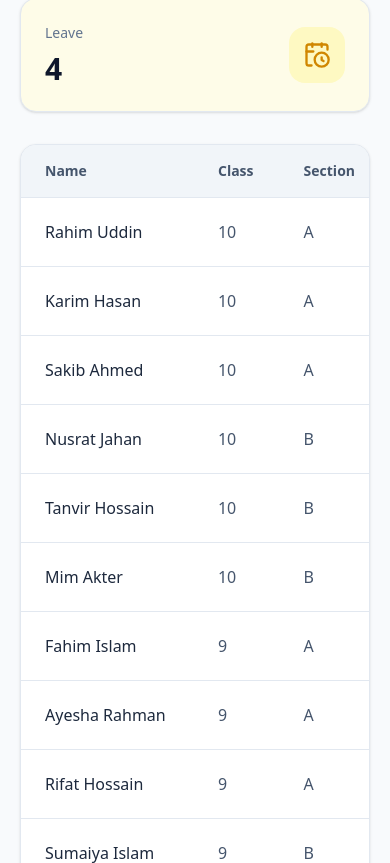
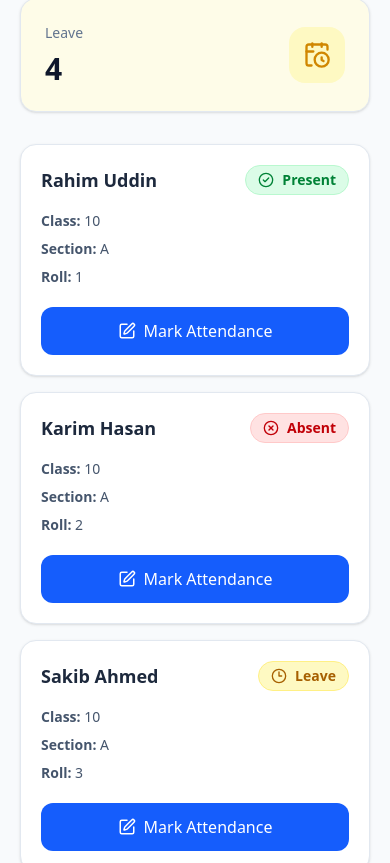
Before and after one commit to mdabgal/student-attendance, a Next.js app: page / in a window 390 px wide. Shown: the part 1601-2464 px from the top of the page. Built offline with nearby package versions, Linux system fonts and the light colour scheme.

Commit message:
readme file and skeleton file add

```diff
--- a/src/app/page.tsx
+++ b/src/app/page.tsx
@@ -1,87 +1,143 @@
 "use client";
 
-import { useState } from "react";
+import { useEffect, useState } from "react";
 
 import Navbar from "@/components/layout/Navbar";
 import Hero from "@/components/home/Hero";
 import SearchFilter from "@/components/home/SearchFilter";
 import SummaryCards from "@/components/home/SummaryCards";
+
 import StudentTable from "@/components/attendance/StudentTable";
+import StudentSkeleton from "@/components/attendance/StudentSkeleton";
 import AttendanceModal from "@/components/attendance/AttendanceModal";
 
 import { students } from "@/data/students";
 import { Student, AttendanceStatus } from "@/types/student";
 
+
 export default function Home() {
+
   // Student List
   const [studentList, setStudentList] = useState(students);
+
 
   // Search
   const [search, setSearch] = useState("");
 
+
   // Class Filter
   const [selectedClass, setSelectedClass] = useState("All");
 
+
+  // Loading
+  const [loading, setLoading] = useState(true);
+
+
+
+  // Fake Loading
+  useEffect(() => {
+
+    const timer = setTimeout(() => {
+      setLoading(false);
+    }, 1000);
+
+
+    return () => clearTimeout(timer);
+
+  }, []);
+
+
+
+
   // Modal
-  const [selectedStudent, setSelectedStudent] = useState<Student | null>(null);
-  const [isModalOpen, setIsModalOpen] = useState(false);
+  const [selectedStudent, setSelectedStudent] =
+    useState<Student | null>(null);
 
-  // Edit Button
+
+  const [isModalOpen, setIsModalOpen] =
+    useState(false);
+
+
+
+  // Open Modal
   const handleEdit = (student: Student) => {
+
     setSelectedStudent(student);
+
     setIsModalOpen(true);
+
   };
 
-  // Save Attendance
+
+
+
+  // Update Attendance
   const handleSave = (status: AttendanceStatus) => {
+
     if (!selectedStudent) return;
+
 
     setStudentList((prev) =>
       prev.map((student) =>
         student.id === selectedStudent.id
-          ? { ...student, status }
+          ? {
+              ...student,
+              status,
+            }
           : student
       )
     );
 
+
     setIsModalOpen(false);
+
     setSelectedStudent(null);
+
   };
+
+
+
+
 
   // Search + Filter
   const filteredStudents = studentList.filter((student) => {
-    const matchesSearch = student.name
+
+
+    const matchesSearch =
+      student.name
         .toLowerCase()
         .includes(search.toLowerCase());
+
 
     const matchesClass =
       selectedClass === "All" ||
       student.class === selectedClass;
 
+
+
     return matchesSearch && matchesClass;
+
   });
 
-  // Summary
-  const totalStudents = studentList.length;
 
-  const presentStudents = studentList.filter(
-    (student) => student.status === "present"
-  ).length;
 
-  const absentStudents = studentList.filter(
-    (student) => student.status === "absent"
-  ).length;
 
-  const leaveStudents = studentList.filter(
-    (student) => student.status === "leave"
-  ).length;
 
   return (
+
     <main className="min-h-screen bg-slate-50">
+
+
       <Navbar />
 
+
+
       <div className="mx-auto max-w-7xl space-y-8 px-5 py-8">
+
+
         <Hero />
+
+
 
         <SearchFilter
           search={search}
@@ -89,25 +145,59 @@ export default function Home() {
           selectedClass={selectedClass}
           setSelectedClass={setSelectedClass}
         />
+
+
+
         <SummaryCards
           students={studentList}
         />
+
+
+
+
+        {
+          loading ? (
+
+            <StudentSkeleton />
+
+          ) : (
 
             <StudentTable
               students={filteredStudents}
               onEdit={handleEdit}
             />
 
+          )
+        }
+
+
+
+
+
         <AttendanceModal
+
           isOpen={isModalOpen}
+
           student={selectedStudent}
+
           onClose={() => {
+
             setIsModalOpen(false);
+
             setSelectedStudent(null);
+
           }}
+
           onSave={handleSave}
+
         />
+
+
+
       </div>
+
+
     </main>
+
   );
 }
--- /dev/null
+++ b/src/components/attendance/StudentSkeleton.tsx
@@ -0,0 +1,49 @@
+export default function StudentSkeleton() {
+  return (
+    <section className="space-y-4">
+
+      {
+        Array.from({ length: 5 }).map((_, index) => (
+          <div
+            key={index}
+            className="
+            animate-pulse
+            rounded-2xl
+            border
+            border-slate-200
+            bg-white
+            p-5
+            shadow-sm
+            "
+          >
+
+            <div className="flex items-center justify-between">
+
+              <div className="h-5 w-32 rounded bg-slate-200"></div>
+
+              <div className="h-6 w-20 rounded-full bg-slate-200"></div>
+
+            </div>
+
+
+            <div className="mt-5 space-y-3">
+
+              <div className="h-4 w-40 rounded bg-slate-200"></div>
+
+              <div className="h-4 w-36 rounded bg-slate-200"></div>
+
+              <div className="h-4 w-28 rounded bg-slate-200"></div>
+
+            </div>
+
+
+            <div className="mt-5 h-10 w-full rounded-xl bg-slate-200"></div>
+
+
+          </div>
+        ))
+      }
+
+    </section>
+  );
+}
--- a/src/components/attendance/StudentTable.tsx
+++ b/src/components/attendance/StudentTable.tsx
@@ -2,6 +2,7 @@
 
 import { Student } from "@/types/student";
 import StatusBadge from "./StatusBadge";
+import { Edit } from "lucide-react";
 
 interface StudentTableProps {
   students: Student[];
@@ -13,33 +14,40 @@ export default function StudentTable({
   onEdit,
 }: StudentTableProps) {
 
+
   // Empty State
   if (students.length === 0) {
     return (
       <section className="rounded-2xl border border-slate-200 bg-white p-10 text-center shadow-sm">
-        <div className="mx-auto max-w-md">
         <h2 className="text-2xl font-bold text-slate-800">
           No students found
         </h2>
 
         <p className="mt-2 text-slate-500">
-            Try changing your search or class filter.
+          Try changing your search or filter.
         </p>
-        </div>
       </section>
     );
   }
 
 
   return (
-    <section className="overflow-hidden rounded-2xl border border-slate-200 bg-white shadow-sm">
+    <section>
+
+
+      {/* =====================
+          Desktop Table View
+      ====================== */}
+
+      <div className="hidden overflow-hidden rounded-2xl border border-slate-200 bg-white shadow-sm md:block">
 
         <div className="overflow-x-auto">
 
-        <table className="w-full min-w-[700px]">
+          <table className="w-full">
 
             <thead className="bg-slate-100">
               <tr>
+
                 <th className="px-6 py-4 text-left text-sm font-semibold text-slate-600">
                   Name
                 </th>
@@ -63,12 +71,15 @@ export default function StudentTable({
                 <th className="px-6 py-4 text-left text-sm font-semibold text-slate-600">
                   Action
                 </th>
+
               </tr>
             </thead>
 
 
             <tbody>
-            {students.map((student) => (
+
+              {students.map((student)=>(
+
                 <tr
                   key={student.id}
                   className="border-t border-slate-200 hover:bg-slate-50"
@@ -78,39 +89,157 @@ export default function StudentTable({
                     {student.name}
                   </td>
 
+
                   <td className="px-6 py-4 text-slate-600">
                     {student.class}
                   </td>
+
 
                   <td className="px-6 py-4 text-slate-600">
                     {student.section}
                   </td>
 
+
                   <td className="px-6 py-4 text-slate-600">
                     {student.roll}
                   </td>
 
+
                   <td className="px-6 py-4">
-                  <StatusBadge status={student.status} />
+                    <StatusBadge status={student.status}/>
                   </td>
 
+
                   <td className="px-6 py-4">
+
                     <button
-                    onClick={() => onEdit(student)}
-                    className="rounded-lg bg-blue-600 px-4 py-2 text-sm font-medium text-white transition hover:bg-blue-700"
+                      onClick={()=>onEdit(student)}
+                      className="
+                      flex items-center gap-2
+                      rounded-lg
+                      bg-blue-600
+                      px-4
+                      py-2
+                      text-sm
+                      font-medium
+                      text-white
+                      hover:bg-blue-700
+                      "
                     >
+                      <Edit size={16}/>
                       Edit
                     </button>
+
                   </td>
 
+
                 </tr>
+
               ))}
+
             </tbody>
 
           </table>
 
         </div>
 
+      </div>
+
+
+
+      {/* =====================
+          Mobile Card View
+      ====================== */}
+
+      <div className="grid gap-4 md:hidden">
+
+        {students.map((student)=>(
+
+          <div
+            key={student.id}
+            className="
+            rounded-2xl
+            border
+            border-slate-200
+            bg-white
+            p-5
+            shadow-sm
+            "
+          >
+
+            <div className="flex items-center justify-between">
+
+              <h2 className="text-lg font-bold text-slate-800">
+                {student.name}
+              </h2>
+
+              <StatusBadge status={student.status}/>
+
+            </div>
+
+
+            <div className="mt-4 space-y-2 text-sm text-slate-600">
+
+
+              <p>
+                <span className="font-semibold">
+                  Class:
+                </span>{" "}
+                {student.class}
+              </p>
+
+
+              <p>
+                <span className="font-semibold">
+                  Section:
+                </span>{" "}
+                {student.section}
+              </p>
+
+
+              <p>
+                <span className="font-semibold">
+                  Roll:
+                </span>{" "}
+                {student.roll}
+              </p>
+
+
+            </div>
+
+
+            <button
+              onClick={()=>onEdit(student)}
+              className="
+              mt-5
+              flex
+              w-full
+              items-center
+              justify-center
+              gap-2
+              rounded-xl
+              bg-blue-600
+              py-3
+              font-medium
+              text-white
+              hover:bg-blue-700
+              "
+            >
+
+              <Edit size={18}/>
+
+              Mark Attendance
+
+            </button>
+
+
+          </div>
+
+        ))}
+
+      </div>
+
+
     </section>
   );
 }
```
Lines whose indentation alone changed are shown as unchanged.
